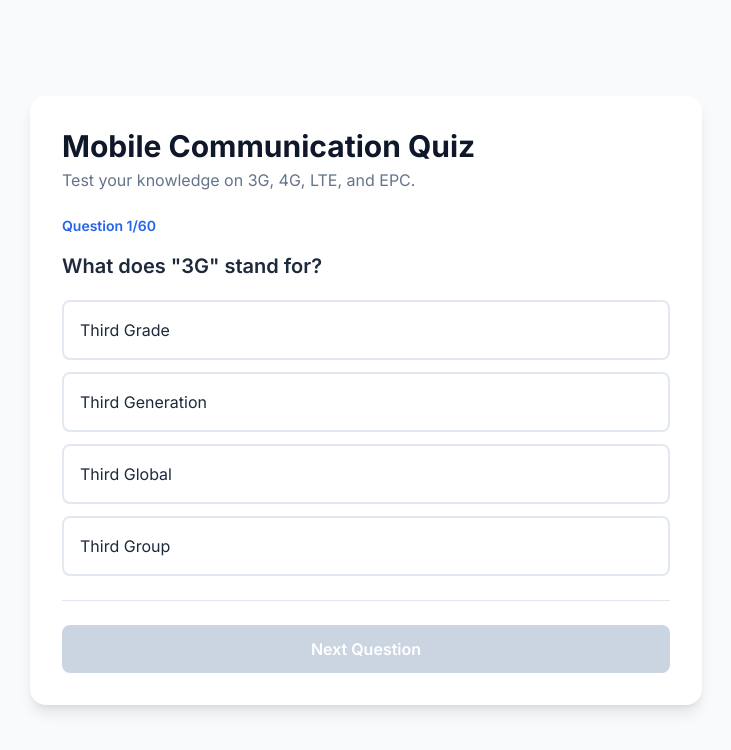
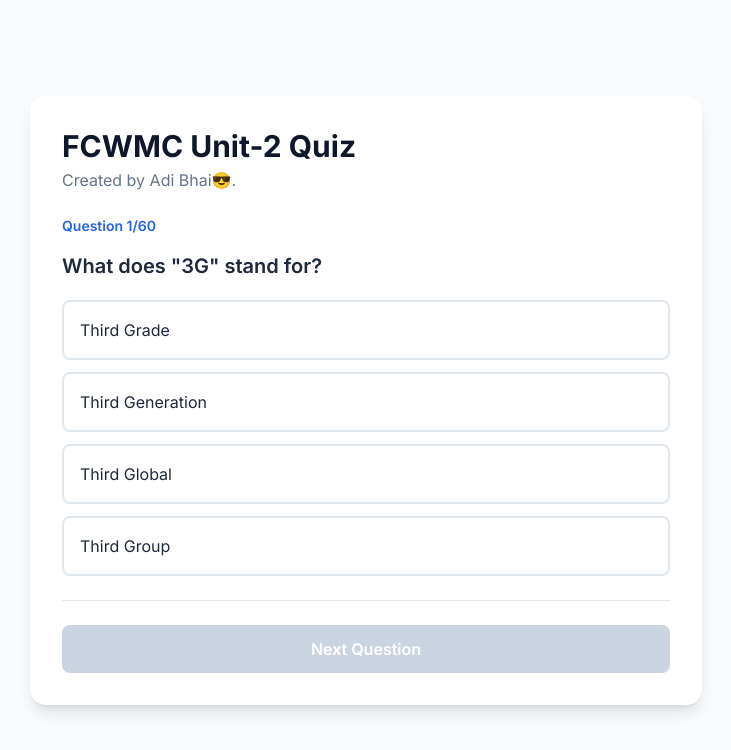
Before and after one commit to aniketkumar6615-del/FCWMC-quiz-2, a plain HTML site: page index.html in a window 1280 px wide. Shown: the whole page, without its empty margins (274-1005 px from the left). Drawn offline with nearby package versions, Linux system fonts and the light colour scheme.

Commit message:
Update index.html

```diff
--- a/index.html
+++ b/index.html
@@ -36,8 +36,8 @@
     <div id="quiz-container" class="w-full max-w-2xl bg-white rounded-2xl shadow-lg p-6 md:p-8">
         <!-- Quiz Header -->
         <div id="quiz-header" class="mb-6">
-            <h1 class="text-2xl md:text-3xl font-bold text-slate-900">Mobile Communication Quiz</h1>
-            <p class="text-slate-500 mt-1">Test your knowledge on 3G, 4G, LTE, and EPC.</p>
+            <h1 class="text-2xl md:text-3xl font-bold text-slate-900">FCWMC Unit-2 Quiz</h1>
+            <p class="text-slate-500 mt-1">Created by Adi Bhai😎.</p>
         </div>
 
         <!-- Quiz Body -->
```
